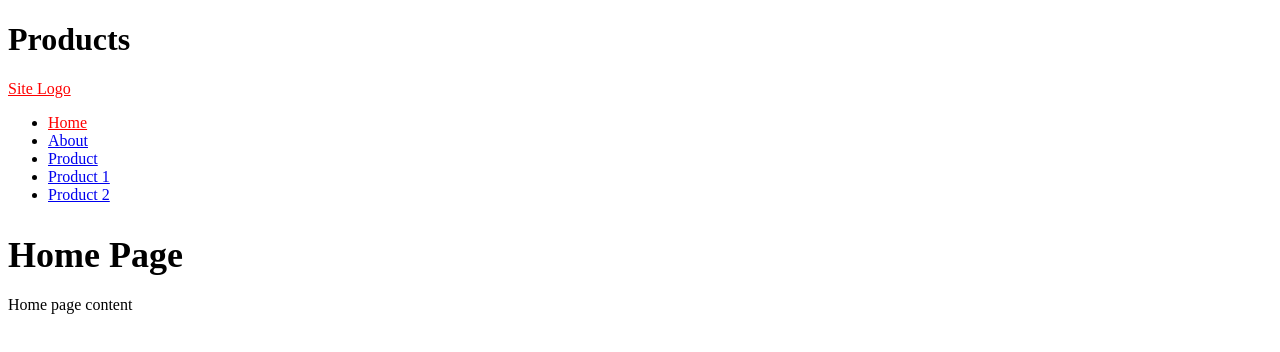
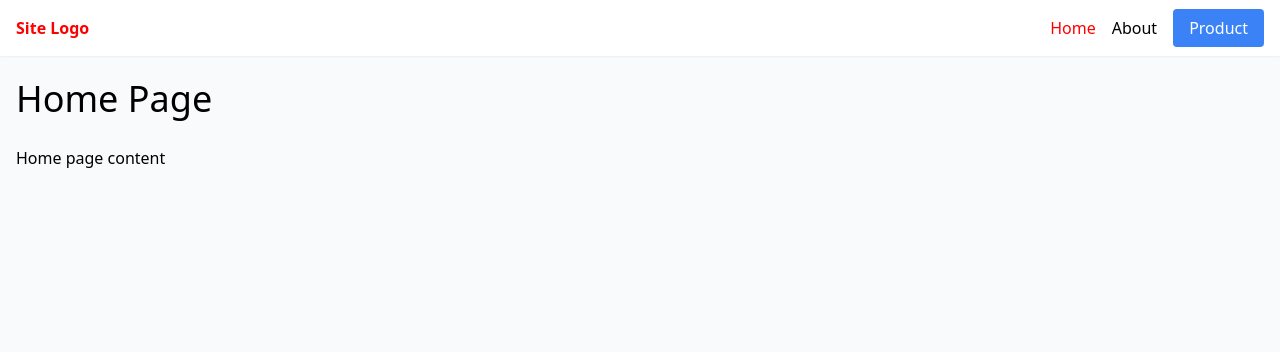
Before and after one commit to KevinThePirate/nuxt-shop-page-march-2024, a Nuxt app: page / in a window 1280 px wide. Shown: the top 352 px of the page. Built offline with nearby package versions, Linux system fonts and the light colour scheme.

Commit message:
added tailwind.css

```diff
--- /dev/null
+++ b/assets/css/tailwind.css
@@ -0,0 +1,13 @@
+@tailwind base;
+@tailwind components;
+@tailwind utilities;
+
+body {
+  @apply bg-gray-50;
+}
+
+@layer components {
+  .btn {
+    @apply px-4 py-2 bg-blue-500 text-white rounded;
+  }
+}
--- a/layouts/default.vue
+++ b/layouts/default.vue
@@ -1,9 +1,9 @@
 <template>
   <div>
-    <header>
-      <h1>Products</h1>
-      <NuxtLink to="/">Site Logo</NuxtLink>
-      <ul>
+    <header class="shadow-sm bg-white">
+      <nav class="container mx-auto p-4 flex justify-between">
+        <NuxtLink to="/" class="font-bold">Site Logo</NuxtLink>
+        <ul class="flex gap-4">
           <li>
             <NuxtLink to="/">Home</NuxtLink>
           </li>
@@ -11,19 +11,14 @@
             <NuxtLink to="/about">About</NuxtLink>
           </li>
           <li>
-          <NuxtLink to="/products">Product</NuxtLink>
-        </li>
-        <li>
-          <NuxtLink to="/products/1">Product 1</NuxtLink>
-        </li>
-        <li>
-          <NuxtLink to="/products/2">Product 2</NuxtLink>
+            <NuxtLink to="/products" class="btn">Product</NuxtLink>
           </li>
         </ul>
+      </nav>
     </header>
 
     <!-- Main content -->
-    <main>
+    <main class="container mx-auto p-4">
       <slot />
     </main>
   </div>
--- a/layouts/products.vue
+++ b/layouts/products.vue
@@ -1,16 +1,17 @@
 <template>
   <div>
-    <header>
-      <h1>Products</h1>
-      <NuxtLink to="/products">Site's Products</NuxtLink>
+    <header class="shadow-sm bg-white">
+      <nav class="container mx-auto p-4">
+        <NuxtLink to="/products" class="font-bold">Site's Products</NuxtLink>
+      </nav>
     </header>
 
     <!-- Main content -->
-    <main>
+    <main class="container mx-auto p-4">
       <slot />
     </main>
-    <footer>
-      <ul>
+    <footer class="container mx-auto p-4 flex justify-between border-t-2">
+      <ul class="flex gap-4">
         <li>
           <NuxtLink to="/">Home</NuxtLink>
         </li>
--- a/nuxt.config.ts
+++ b/nuxt.config.ts
@@ -1,4 +1,5 @@
 // https://nuxt.com/docs/api/configuration/nuxt-config
 export default defineNuxtConfig({
-  devtools: { enabled: true }
-})
+  devtools: { enabled: true },
+  modules: ["@nuxtjs/tailwindcss"],
+});
--- a/package.json
+++ b/package.json
@@ -13,5 +13,8 @@
     "nuxt": "^3.11.0",
     "vue": "^3.4.21",
     "vue-router": "^4.3.0"
+  },
+  "devDependencies": {
+    "@nuxtjs/tailwindcss": "^6.11.4"
   }
 }
```
Also changed, not shown: 1 other file (tests, documents, lock files or other folders). Lines whose indentation alone changed are shown as unchanged.
